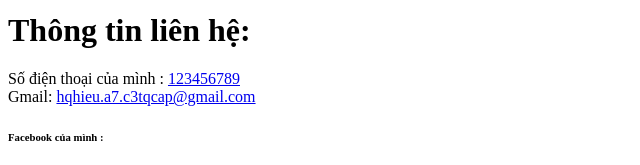
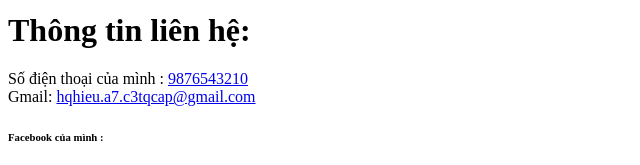
Before and after one commit to HuynhQuocHieu/huynhquochieu.github.io, a plain HTML site: page index.html in a window 1280 px wide. Shown: the part 146-311 px from the top of the page, 0-640 px from the left. Drawn offline with Linux system fonts and the light colour scheme.

Commit message:
Update index.html

```diff
--- a/index.html
+++ b/index.html
@@ -7,7 +7,7 @@
     <p1> Mình sinh năm 2003.</p1><br/>
     <p2> Hiện tại,mình đang theo học Công Nghệ thông tin tại trường <a href="http://cdktcnnt.edu.vn/" >Cao đẳng công nghệ kỹ thuật Nha Trang</a>.</p2>
     <h1> Thông tin liên hệ: </h1>
-    <p3> Số điện thoại của mình : <a href="tel 0582439026"> 123456789 </a><br>
+    <p3> Số điện thoại của mình : <a href="tel 0582439026"> 9876543210 </a><br>
     <p4> Gmail: <a href="hqhieu.a7.c3tqcap@gmail.com">hqhieu.a7.c3tqcap@gmail.com</a></p4>
     <h6> Facebook của mình : </h6>
     <a href="https://www.https://www.facebook.com/profile.php?id=100069382106622"><img src="https://www.google.com/url?sa=i&url=https%3A%2F%2Fgamek.vn%2Flmht-choang-vang-vi-ve-dep-tua-than-tien-ti-ti-trong-bo-cosplay-irelia-tien-kiem-cua-nu-game-thu-trung-quoc-20200325115614.chn&psig=AOvVaw1S7LrZ-yF6_K96YabSRZCj&ust=1649486179507000&source=images&cd=vfe&ved=0CAcQjRxqFwoTCNj3x4Ttg_cCFQAAAAAdAAAAABAD1490449363583999851_n.jpg?_nc_cat=103&ccb=1-5&_nc_sid=09cbfe&_nc_ohc=cTDCB_bYmKgAX9pIPU8&_nc_ht=scontent.fdad1-1.fna&oh=00_AT_h53Czi1v3tdTDNyGzjiMw2w4_rOkIDlV6xckd_9j39w&oe=62544472"></a>
```
